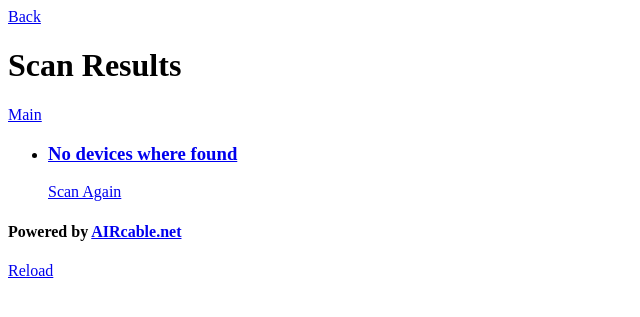
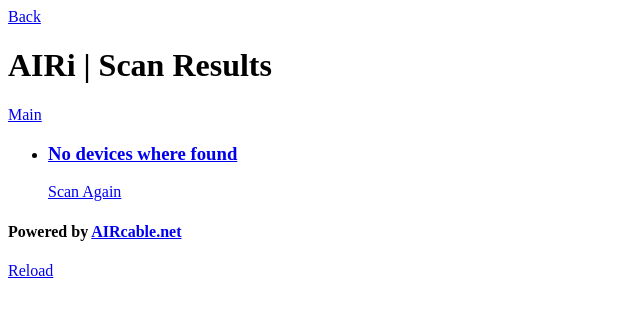
Before and after one commit to manuelnaranjo/AIRi, a Python web app: template python/airi/templates/scan.html in a window 1280 px wide. Shown: the top 317 px of the page, without its empty margins (0-640 px from the left). Run offline with Jinja, Linux system fonts and the light colour scheme; the template is opened without the code that fills it, so the values that code supplies are empty; some libraries are stand-ins or nearby versions.

```diff
--- a/python/airi/templates/base.html
+++ b/python/airi/templates/base.html
@@ -45,7 +45,7 @@
         "arrow-l",
         class="ui-btn-left",
         extra='id="back_button"') }}
-      <h1>{% block header_title %}{% endblock %}</h1>
+	  <h1>AIRi | {% block header_title %}{% endblock %}</h1>
       {{ button (  "#" ,
         "Main" ,
         "home",
@@ -59,7 +59,9 @@
     </div>
 
     <div data-role="header" data-position="inline">
-      <h4 style="margin-left: 0px; margin-right: 0px;">Powered by {{ button("http://www.aircable.net","AIRcable.net", "star") }}</h4>
+		<h4 style="margin-left: 0px; margin-right: 0px;"
+			>Powered by {{ button("http://www.aircable.net","AIRcable.net",
+			"star") }} </h4>
       {{ button ( "#",
           "Reload",
           "refresh",
```
